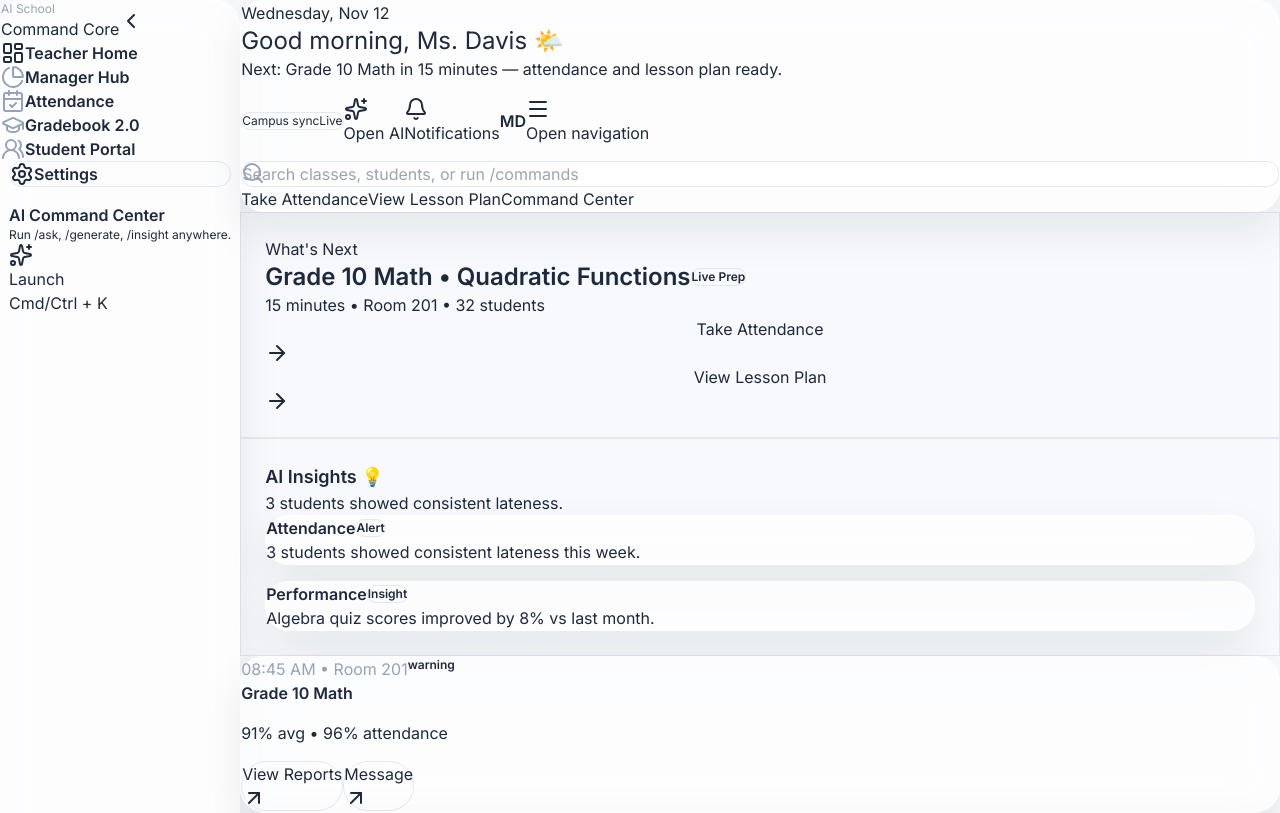
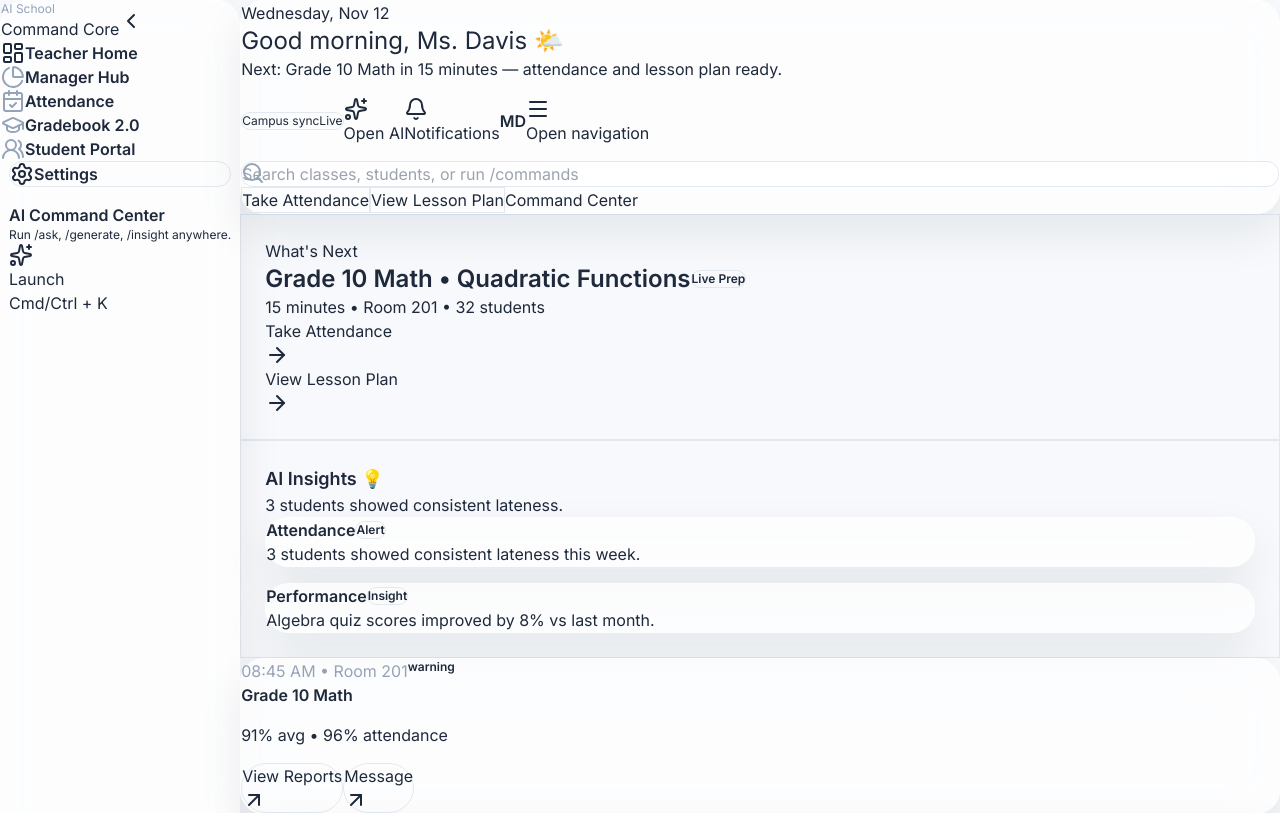
Before and after one commit to Backerjr/wa-ai-core, a Next.js app: page /dashboard/teacher in a window 1280 px wide. Shown: the top 813 px of the page. Built offline with nearby package versions, Linux system fonts and the light colour scheme.

Commit message:
fix(build): resolve tsc test globals and Next ESM config\n\n- Add vitest globals to tsconfig\n- Configure Vitest globals and setup file\n- Simplify tests/setup.ts to just jest-dom\n- Remove CommonJS export from next.config.mjs\n- Drop deprecated swcMinify option\n- Add flat ESLint config for v9

```diff
--- a/components/ui/button.tsx
+++ b/components/ui/button.tsx
@@ -1,17 +1,45 @@
 import * as React from 'react'
+import { cva, type VariantProps } from 'class-variance-authority'
 import { cn } from '@/lib/utils'
 
+const buttonVariants = cva(
+  'inline-flex items-center justify-center rounded-md text-sm font-medium transition-colors focus-visible:outline-none focus-visible:ring-2 focus-visible:ring-ring focus-visible:ring-offset-2 disabled:opacity-50 disabled:pointer-events-none ring-offset-background',
+  {
+    variants: {
+      variant: {
+        default: 'bg-primary text-primary-foreground hover:bg-primary/90',
+        destructive: 'bg-destructive text-destructive-foreground hover:bg-destructive/90',
+        outline: 'border border-input bg-background hover:bg-accent hover:text-accent-foreground',
+        secondary: 'bg-secondary text-secondary-foreground hover:bg-secondary/80',
+        ghost: 'hover:bg-accent hover:text-accent-foreground',
+        link: 'underline-offset-4 hover:underline text-primary',
+      },
+      size: {
+        default: 'h-10 py-2 px-4',
+        sm: 'h-9 px-3 rounded-md',
+        lg: 'h-11 px-8 rounded-md',
+        icon: 'h-10 w-10',
+      },
+    },
+    defaultVariants: {
+      variant: 'default',
+      size: 'default',
+    },
+  }
+)
+
 export interface ButtonProps
-  extends React.ButtonHTMLAttributes<HTMLButtonElement> {}
+  extends React.ButtonHTMLAttributes<HTMLButtonElement>,
+    VariantProps<typeof buttonVariants> {
+  asChild?: boolean
+}
 
 const Button = React.forwardRef<HTMLButtonElement, ButtonProps>(
-  ({ className, ...props }, ref) => {
+  ({ className, variant, size, asChild = false, ...props }, ref) => {
+    const Comp = asChild ? React.Fragment : 'button'
     return (
-      <button
-        className={cn(
-          'inline-flex items-center justify-center rounded-md text-sm font-medium transition-colors focus-visible:outline-none focus-visible:ring-2 focus-visible:ring-ring focus-visible:ring-offset-2 disabled:opacity-50 disabled:pointer-events-none ring-offset-background',
-          className
-        )}
+      <Comp
+        className={cn(buttonVariants({ variant, size, className }))}
         ref={ref}
         {...props}
       />
@@ -20,4 +48,4 @@ const Button = React.forwardRef<HTMLButtonElement, ButtonProps>(
 )
 Button.displayName = 'Button'
 
-export { Button }
+export { Button, buttonVariants }
--- a/next.config.js
+++ /dev/null
@@ -1,7 +0,0 @@
-/** @type {import('next').NextConfig} */
-const nextConfig = {
-  reactStrictMode: true,
-  swcMinify: true,
-}
-
-module.exports = nextConfig
--- a/next.config.mjs
+++ b/next.config.mjs
@@ -1,7 +1,7 @@
 /** @type {import('next').NextConfig} */
 const nextConfig = {
   reactStrictMode: true,
-  swcMinify: true,
 }
 
 export default nextConfig
+// Note: In ESM (.mjs) files, use the default export above instead of module.exports.
--- a/next.config.ts
+++ /dev/null
@@ -1,7 +0,0 @@
-import type { NextConfig } from "next";
-
-const nextConfig: NextConfig = {
-  reactStrictMode: true
-};
-
-export default nextConfig;
--- a/vitest.config.ts
+++ b/vitest.config.ts
@@ -5,7 +5,9 @@ import path from 'path'
 export default defineConfig({
   plugins: [react()],
   test: {
+    globals: true,
     environment: 'jsdom',
+    setupFiles: ['./tests/setup.ts'],
   },
   resolve: {
     alias: {
```
Also changed, not shown: eslint.config.mjs (added, +9 -0 lines), tests/setup.ts (added, +1 -0 lines), tsconfig.json (+8 -1 lines), vitest.setup.ts (+17 -17 lines), 1 other file (tests, documents, lock files or other folders).
